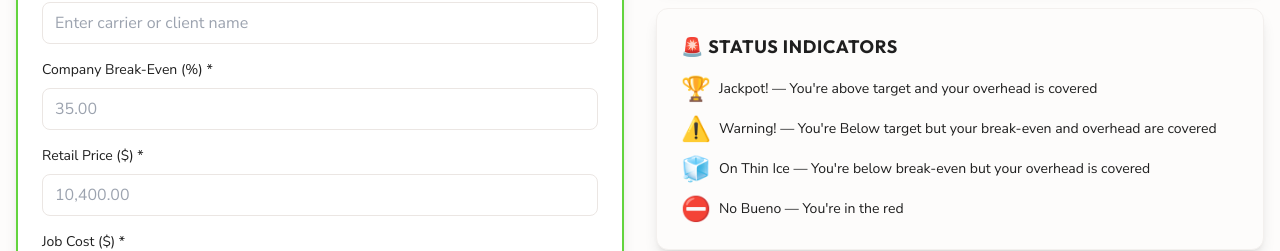
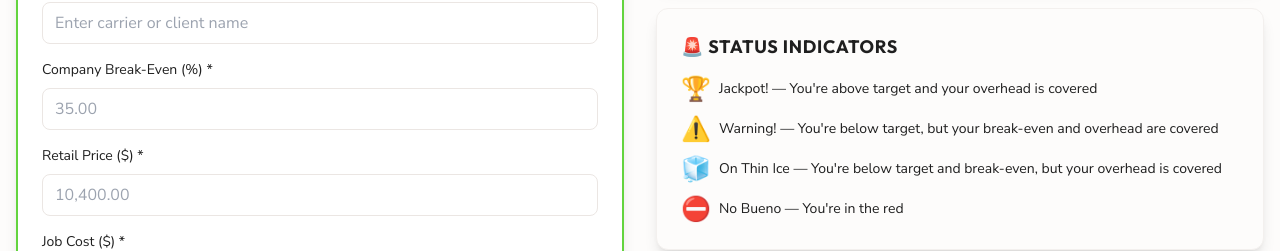
Before and after one commit to KayFernPR/Division-Calculator, a React (Vite) app: page / in a window 1280 px wide. Shown: the part 454-705 px from the top of the page. Built offline with nearby package versions, Linux system fonts and the light colour scheme.

Commit message:
Fix to Indicator Section

```diff
--- a/src/App.jsx
+++ b/src/App.jsx
@@ -140,11 +140,11 @@ function App() {
                     </div>
                     <div className="flex items-center gap-2">
                       <span className="text-2xl">⚠️</span>
-                      <span>Warning! — You're Below target but your break-even and overhead are covered</span>
+                      <span>Warning! — You're below target, but your break-even and overhead are covered</span>
                     </div>
                     <div className="flex items-center gap-2">
                       <span className="text-2xl">🧊</span>
-                      <span>On Thin Ice — You're below break-even but your overhead is covered</span>
+                      <span>On Thin Ice — You're below target and break-even, but your overhead is covered</span>
                     </div>
                     <div className="flex items-center gap-2">
                       <span className="text-2xl">⛔</span>
```
